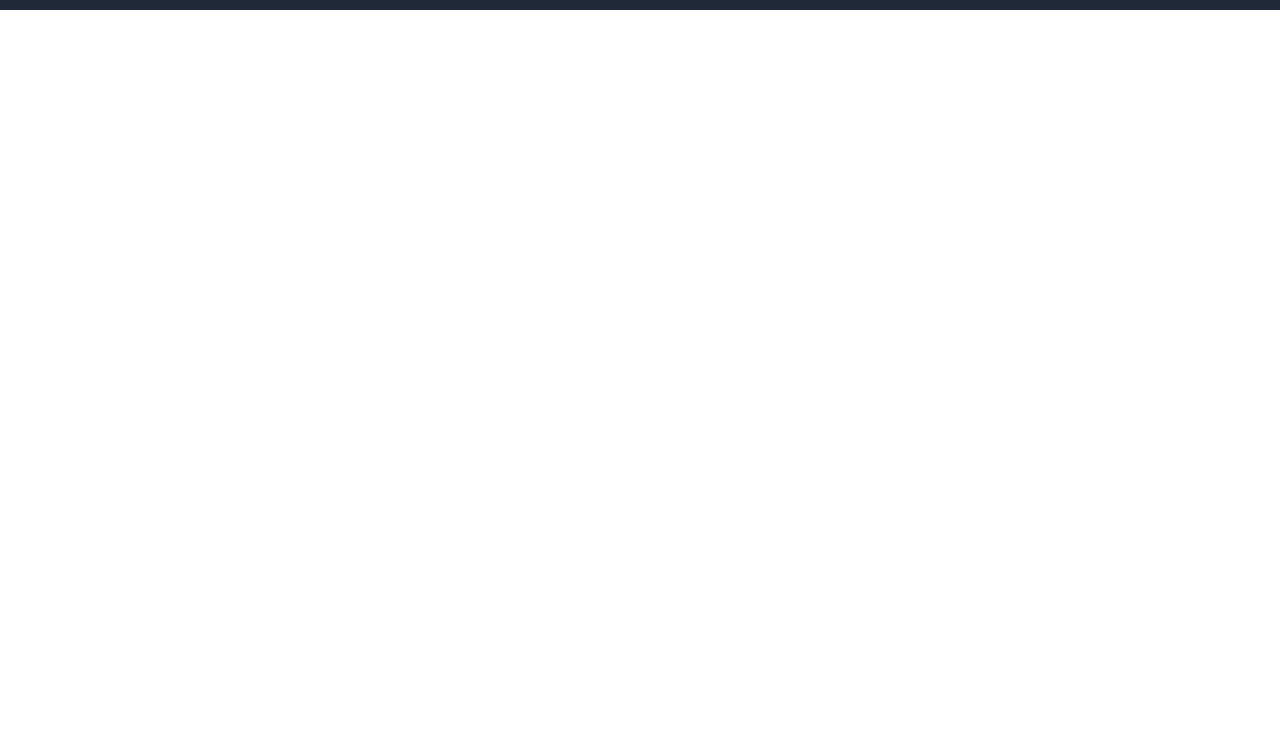
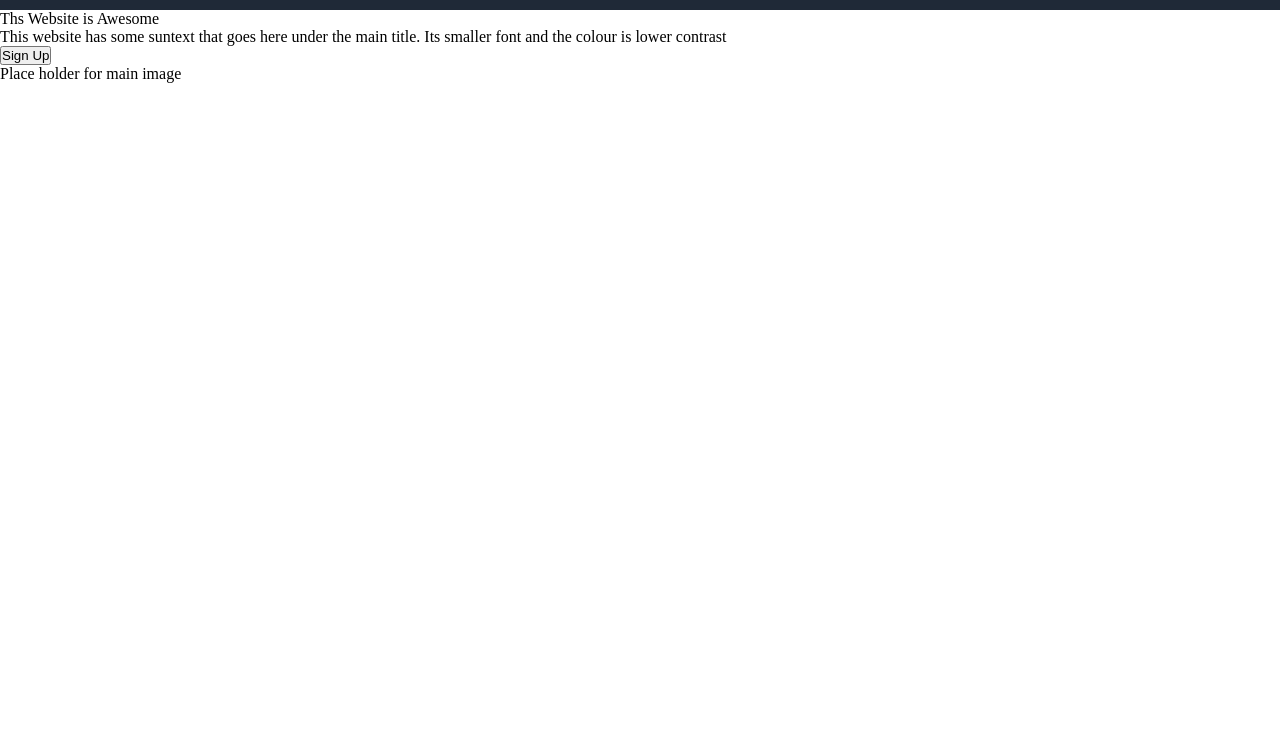
Before and after one commit to cmelv/odin-landingpage, a plain HTML site: page index.html in a window 1280 px wide. Shown: the part 67-800 px from the top of the page. Drawn offline with Linux system fonts and the light colour scheme.

Commit message:
hero html framework

```diff
--- a/index.html
+++ b/index.html
@@ -18,7 +18,25 @@
             <li><a href="">Header Link 2</a></li>
             <li><a href="">Header Link 3</a></li>
         </ul>
+    </div>
 
+    <div class="hero">
+        <div class="hero-left">
+            <div class="hero-main">
+                Ths Website is Awesome
+            </div>
+            <p class="hero-para">
+                This website has some suntext that goes here under
+                the main title.  Its smaller font and the colour is lower contrast
+            </p>
+            <button class="hero-button">Sign Up</button>
+
+
+        </div>
+        <div class="hero-right">
+            <div class="main-image">Place holder for main image</div>
+
+        </div>
     </div>
 
 </body>
```
